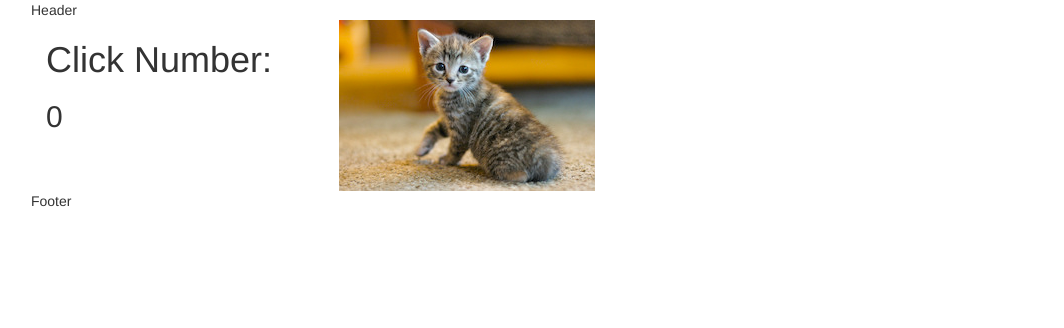
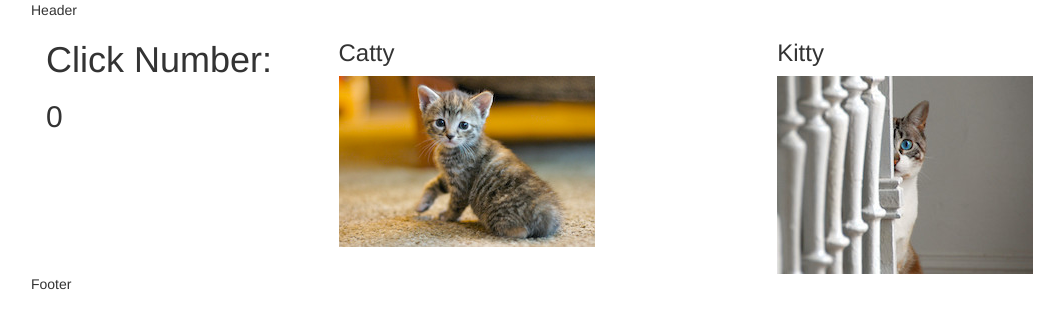
Before and after one commit to yehchilai/CatClick, a plain HTML site: page index.html in a window 1280 px wide. Shown: the whole page, without its empty margins (24-1088 px from the left). Drawn offline with nearby package versions, Linux system fonts and the light colour scheme.

Commit message:
update - Project Requirements II
- the cat's name
- a picture of the cat
- text showing the number of clicks

```diff
--- a/index.html
+++ b/index.html
@@ -18,7 +18,19 @@
         <h2 id="clickNumber">0</h2>
       </div>
       <div class="col-md-9">
-        <img id="image" src="cat.jpg">
+        <div class="row">
+          <div class="col-md-6"><h3 id="catName1"></h3></div>
+          <div class="col-md-6"><h3 id="catName2"></h3></div>
+        </div>
+        <div class="row">
+          <div class="col-md-6">
+            <img id="image1" src="cat.jpg">
+          </div>
+          <div class="col-md-6">
+            <img id="image2" src="cat2.jpg">
+          </div>
+        </div>
+
       </div>
     </div>
     <div class="row"> Footer </div>
--- a/script.js
+++ b/script.js
@@ -1,10 +1,25 @@
 // console.log("javascript");
 var clicks = 0;
+var catName1 = "Catty";
+var catName2 = "Kitty";
 
 jQuery(document).ready(function ($) { //fire on DOM ready
-  $('#image').click(function(){
+
+  $('#catName1').text(catName1);
+  $('#catName2').text(catName2);
+
+  $('#image1').click(function(){
+    clickIncrese();
+  });
+
+  $('#image2').click(function(){
+    clickIncrese();
+  });
+})
+
+
+var clickIncrese = function(){
   clicks++;
   $('#clickNumber').text(clicks);
-  console.log(clicks);
-});
-})
+  // console.log(clicks);
+};
```
Also changed, not shown: cat2 copy.jpg (added), cat2.jpg (added).
